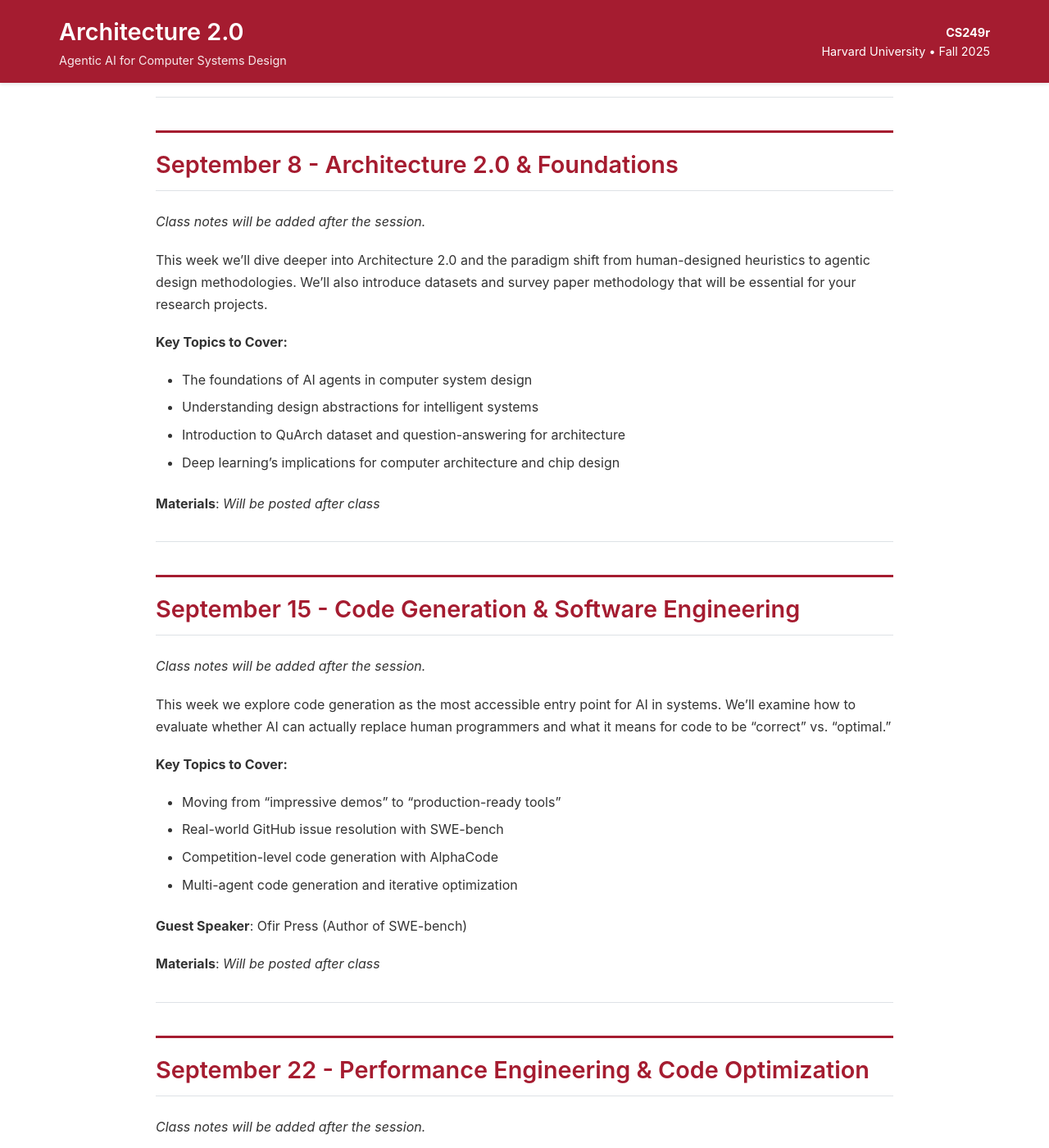
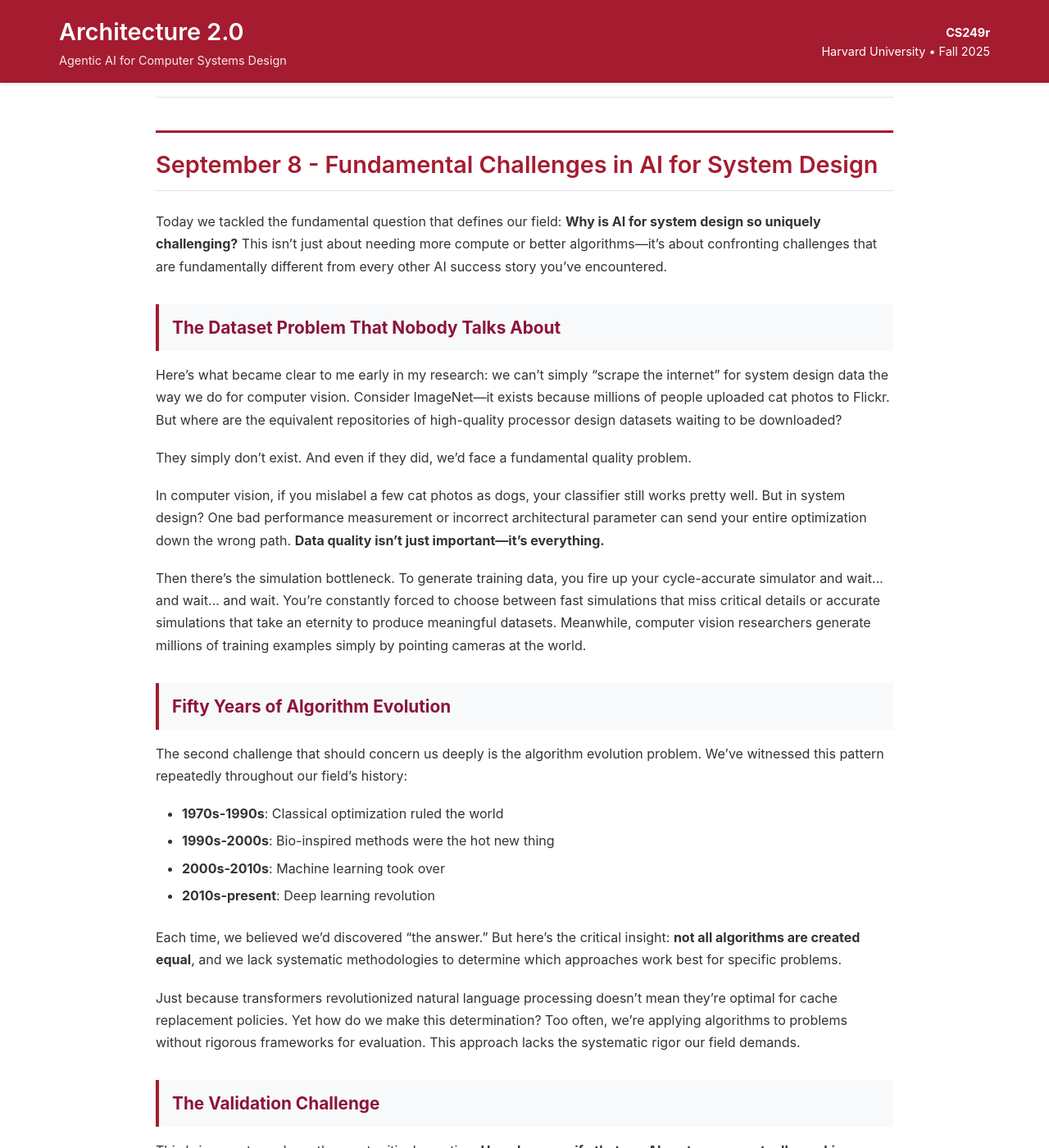
Before and after one commit to harvard-edge/cs249r_fall2025, a Jekyll site: the page built from course/notes.md, in a window 1280 px wide and 1400 px high, scrolled down 2535 px. Shown: the whole window at 82% size. Built offline with Jekyll 4.4.1, drawn with Linux system fonts in a browser that asks for light colours; our own code applies the rules of GitHub Pages for plain Markdown files; some of the changed text lies outside the part shown.

Commit message:
Add September 8th class notes on fundamental challenges in AI for system design
- Added comprehensive notes covering the three major challenges:
  - Dataset problems: quality, scarcity, and simulation bottlenecks
  - Algorithm evolution: 50+ years of changing paradigms and applicability issues
  - Validation challenges: verification, generalization, and failure modes
- Maintains professorial tone while being conversational and engaging
- Connects challenges to Architecture 2.0 research agenda
- Provides forward-looking guidance for students

```diff
--- a/course/notes.md
+++ b/course/notes.md
@@ -13,7 +13,7 @@
 | Date | Topic | Key Insight |
 |------|-------|-------------|
 | [Sep 3](#september-3---course-introduction--architecture-20) | Course Introduction & Architecture 2.0 | Design complexity crisis demands AI agents |
-| Sep 8 | Architecture 2.0 & Foundations | *Coming soon* |
+| [Sep 8](#september-8---fundamental-challenges-in-ai-for-system-design) | Fundamental Challenges in AI for System Design | Data quality crisis & algorithm evolution |
 | Sep 15 | Code Generation & Software Engineering | *Coming soon* |
 | Sep 22 | Performance Engineering & Code Optimization | *Coming soon* |
 | Sep 29 | GPU Kernels & Parallel Programming | *Coming soon* |
@@ -57,19 +57,64 @@
 
 ---
 
-## September 8 - Architecture 2.0 & Foundations
+## September 8 - Fundamental Challenges in AI for System Design
 
-*Class notes will be added after the session.*
+Today we tackled the fundamental question that defines our field: **Why is AI for system design so uniquely challenging?** This isn't just about needing more compute or better algorithms—it's about confronting challenges that are fundamentally different from every other AI success story you've encountered.
 
-This week we'll dive deeper into Architecture 2.0 and the paradigm shift from human-designed heuristics to agentic design methodologies. We'll also introduce datasets and survey paper methodology that will be essential for your research projects.
+### The Dataset Problem That Nobody Talks About
 
-**Key Topics to Cover:**
-- The foundations of AI agents in computer system design
-- Understanding design abstractions for intelligent systems
-- Introduction to QuArch dataset and question-answering for architecture
-- Deep learning's implications for computer architecture and chip design
+Here's what became clear to me early in my research: we can't simply "scrape the internet" for system design data the way we do for computer vision. Consider ImageNet—it exists because millions of people uploaded cat photos to Flickr. But where are the equivalent repositories of high-quality processor design datasets waiting to be downloaded?
 
-**Materials**: *Will be posted after class*
+They simply don't exist. And even if they did, we'd face a fundamental quality problem.
+
+In computer vision, if you mislabel a few cat photos as dogs, your classifier still works pretty well. But in system design? One bad performance measurement or incorrect architectural parameter can send your entire optimization down the wrong path. **Data quality isn't just important—it's everything.**
+
+Then there's the simulation bottleneck. To generate training data, you fire up your cycle-accurate simulator and wait... and wait... and wait. You're constantly forced to choose between fast simulations that miss critical details or accurate simulations that take an eternity to produce meaningful datasets. Meanwhile, computer vision researchers generate millions of training examples simply by pointing cameras at the world.
+
+### Fifty Years of Algorithm Evolution
+
+The second challenge that should concern us deeply is the algorithm evolution problem. We've witnessed this pattern repeatedly throughout our field's history:
+
+- **1970s-1990s**: Classical optimization ruled the world
+- **1990s-2000s**: Bio-inspired methods were the hot new thing
+- **2000s-2010s**: Machine learning took over
+- **2010s-present**: Deep learning revolution
+
+Each time, we believed we'd discovered "the answer." But here's the critical insight: **not all algorithms are created equal**, and we lack systematic methodologies to determine which approaches work best for specific problems.
+
+Just because transformers revolutionized natural language processing doesn't mean they're optimal for cache replacement policies. Yet how do we make this determination? Too often, we're applying algorithms to problems without rigorous frameworks for evaluation. This approach lacks the systematic rigor our field demands.
+
+### The Validation Challenge
+
+This brings us to perhaps the most critical question: **How do we verify that our AI systems are actually working correctly?**
+
+In other domains, we can tolerate some uncertainty. An image classifier achieving 95% accuracy is excellent. A language model that occasionally hallucinates is acceptable for many applications. But in system design, decisions cascade through the entire computing stack. An incorrect cache policy doesn't just affect one application—it degrades the performance of every piece of software running on that processor.
+
+This requires us to address questions that other AI fields rarely consider:
+- What are the true computational costs of training and deploying these agents?
+- How well do they generalize to hardware configurations they've never encountered?
+- How do we define "good performance" when the design space is effectively infinite?
+- What are the failure modes, and how do we detect and recover from them?
+
+### Why This Matters for Architecture 2.0
+
+I want to be clear: these challenges aren't roadblocks—they define our research agenda. They're what makes Architecture 2.0 both necessary and profoundly exciting.
+
+We're not simply trying to automate existing design processes. We're building AI agents that can navigate design spaces so vast that humans cannot comprehend them—spaces containing 10^14 to 10^2300 possible configurations. To put this in perspective, that's more combinations than there are atoms in the observable universe.
+
+Our goal isn't to replace human expertise but to augment it with systems capable of exploring solution spaces too complex for manual analysis. However, achieving this vision requires us to solve these fundamental problems first.
+
+### Looking Forward
+
+As we progress through this course, I want you to keep these challenges at the forefront of your thinking. With every paper we read, every dataset we examine, and every algorithm we study, ask yourself these critical questions:
+
+- Is this data truly representative of real-world systems?
+- Does this algorithm align with the specific requirements of this problem domain?
+- How would we rigorously validate this approach in production environments?
+
+The students who will make meaningful contributions to this field won't simply be those who can implement the latest algorithmic advances. They'll be the researchers who can thoughtfully bridge the gap between AI capabilities and the unique, complex constraints of real system design.
+
+**Materials**: [Architecture 2.0 Slides](https://github.com/harvard-edge/cs249r_fall2025/releases/download/sep-8/Architecture.2.0.slides.pdf) • [All materials](https://github.com/harvard-edge/cs249r_fall2025/releases/tag/sep-8)
 
 ---
 
```
